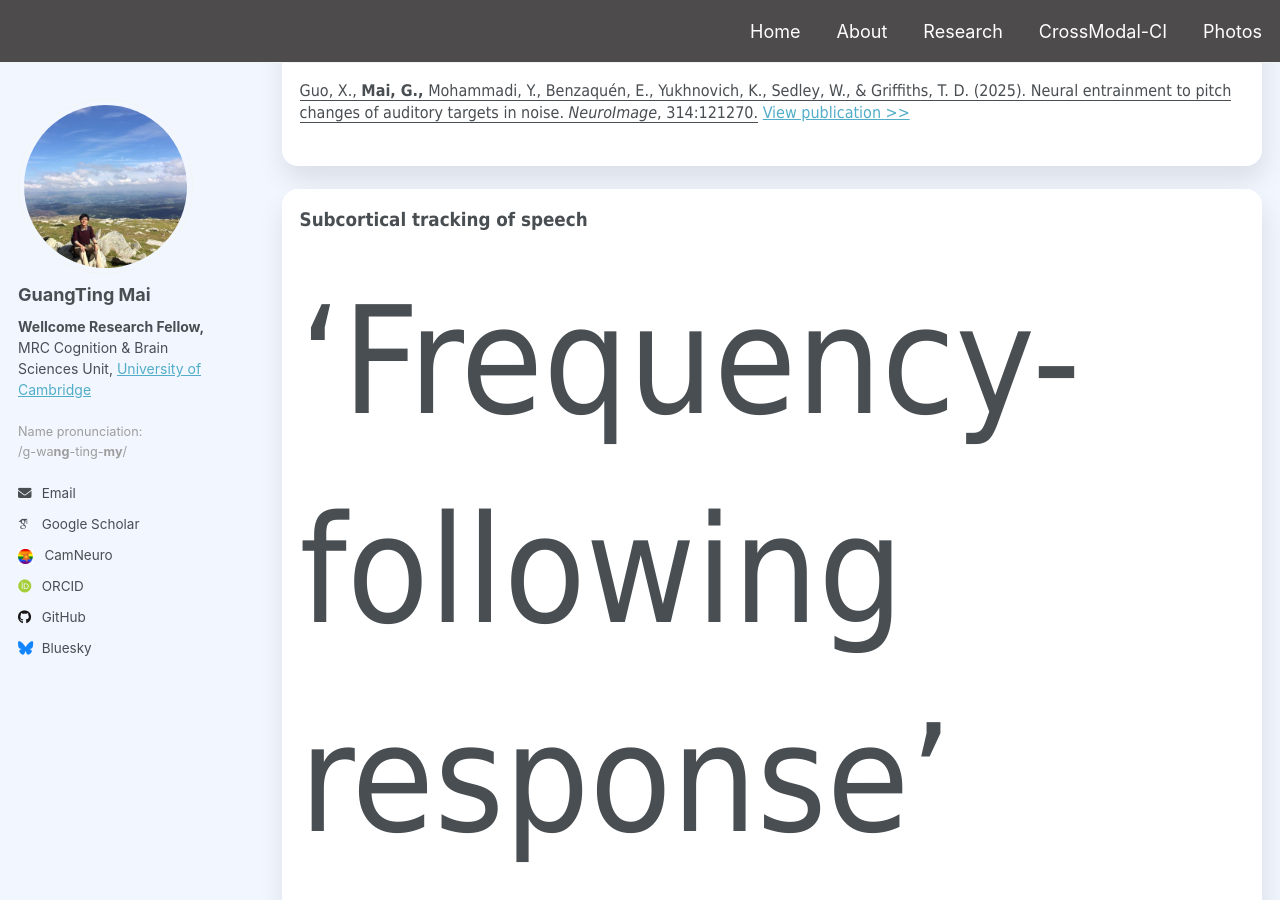
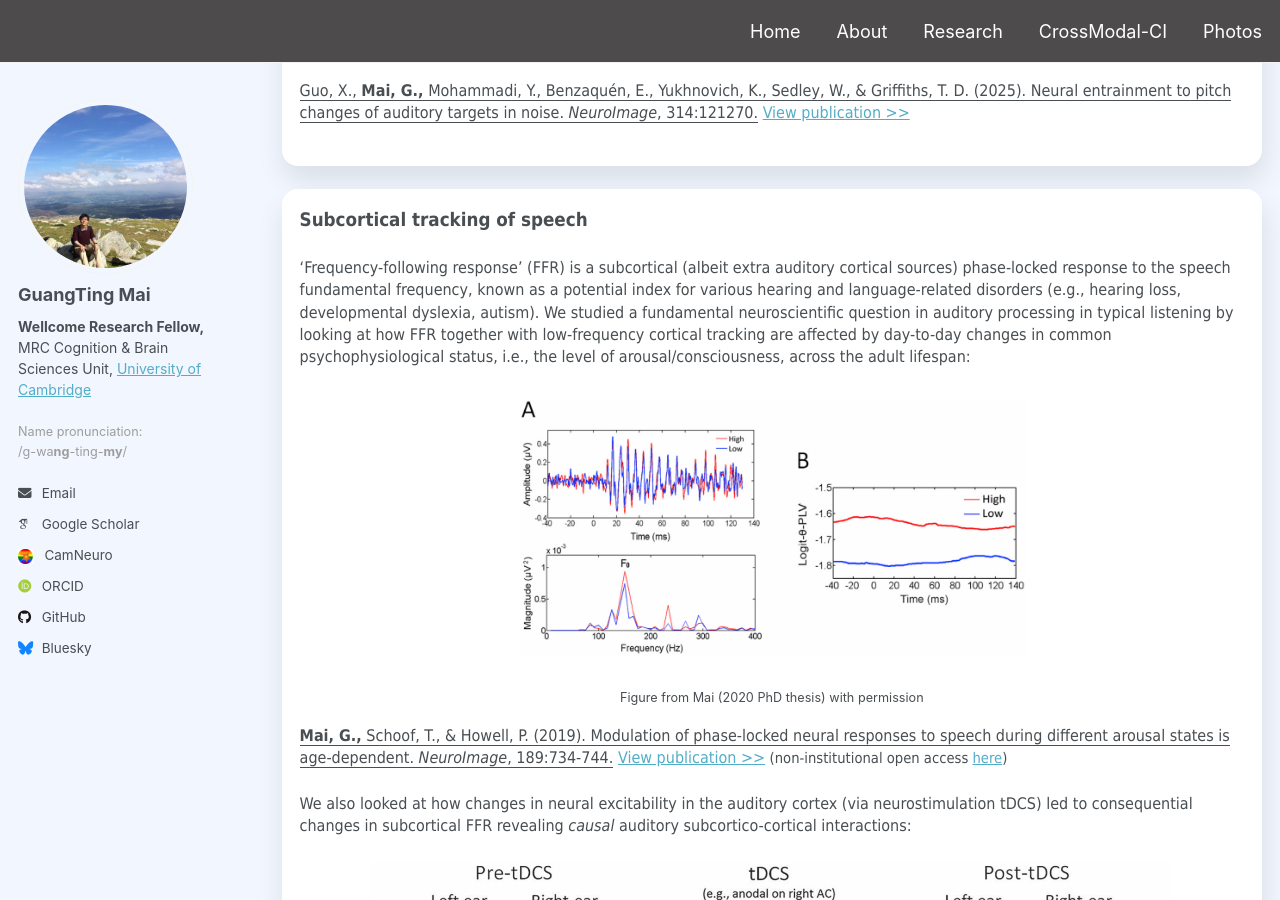
Before and after one commit to guangtingmai/guangtingmai.github.io, a Jekyll site: the page built from _pages/neuraltrack-typical.html, in a window 1280 px wide and 900 px high, scrolled down 866 px. Built offline with Jekyll 4.4.1, drawn with Linux system fonts in a browser that asks for light colours; some web fonts are replaced.

Commit message:
Update neuraltrack-typical.html

```diff
--- a/_pages/neuraltrack-typical.html
+++ b/_pages/neuraltrack-typical.html
@@ -22,7 +22,7 @@ author_profile: true
 <p><span style="font-size: 12pt;font-family: Tahoma;line-height: 1.4;display: block;margin-bottom: 0.1vh"><u>Guo, X., <strong>Mai, G.,</strong> Mohammadi, Y., Benzaquén, E., Yukhnovich, K., Sedley, W., & Griffiths, T. D. (2025). Neural entrainment to pitch changes of auditory targets in noise. <i>NeuroImage</i>, 314:121270.</u> <a href="https://www.sciencedirect.com/science/article/pii/S1053811925002733">View publication >></a></span></div></p>
 
 <p><div class="white-frame"><span style="font-size: 14pt;font-family: Tahoma;line-height: 1.4;display: block;margin-bottom: 0.1vh"><strong>Subcortical tracking of speech</strong></span></p>
-<p><span style="font-size: 112pt;font-family: Tahoma;line-height: 1.4;display: block;margin-bottom: 0.1vh">‘Frequency-following response’ (FFR) is a subcortical
+<p><span style="font-size: 12pt;font-family: Tahoma;line-height: 1.4;display: block;margin-bottom: 0.1vh">‘Frequency-following response’ (FFR) is a subcortical
   (albeit extra auditory cortical sources) phase-locked response to the speech fundamental frequency, known as a potential index for various hearing
   and language-related disorders (e.g., hearing loss, developmental dyslexia, autism). We studied a fundamental neuroscientific question in auditory processing in
   typical listening by looking at how FFR together with low-frequency cortical tracking are affected by day-to-day changes in common psychophysiological status,
```
